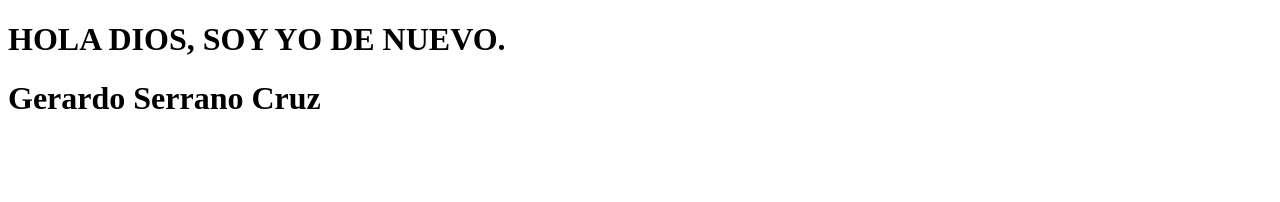
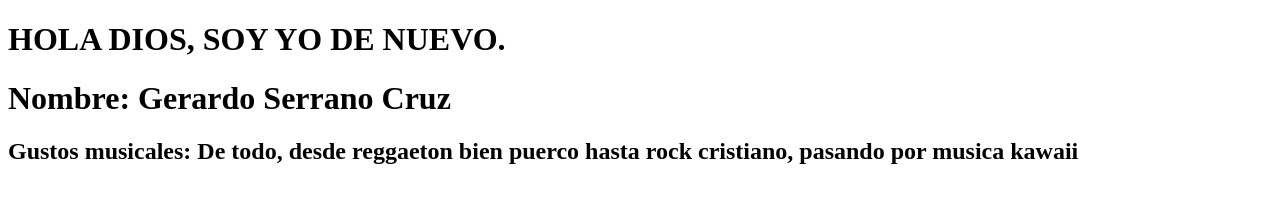
Before and after one commit to GaroSC/CH62_mis_preferencias, a plain HTML site: page index.html in a window 1280 px wide. Drawn offline with Linux system fonts and the light colour scheme.

Commit message:
feat: Manejo de <h2>

```diff
--- a/index.html
+++ b/index.html
@@ -7,7 +7,7 @@
 </head>
 <body>
     <h1>HOLA DIOS, SOY YO DE NUEVO.</h1>
-    <h1>Gerardo Serrano Cruz</h1>
-    <h2></h2>
+    <h1>Nombre: Gerardo Serrano Cruz</h1>
+    <h2>Gustos musicales: De todo, desde reggaeton bien puerco hasta rock cristiano, pasando por musica kawaii</h2>
 </body>
 </html>
```
